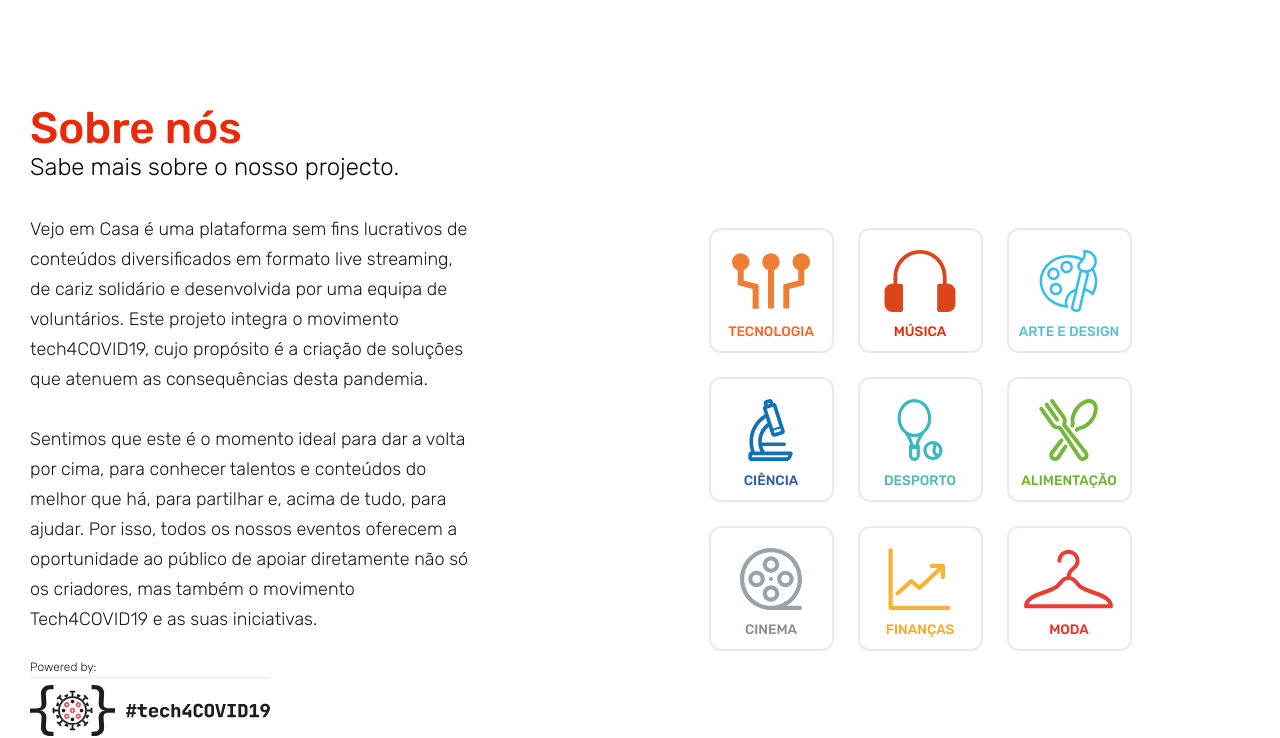
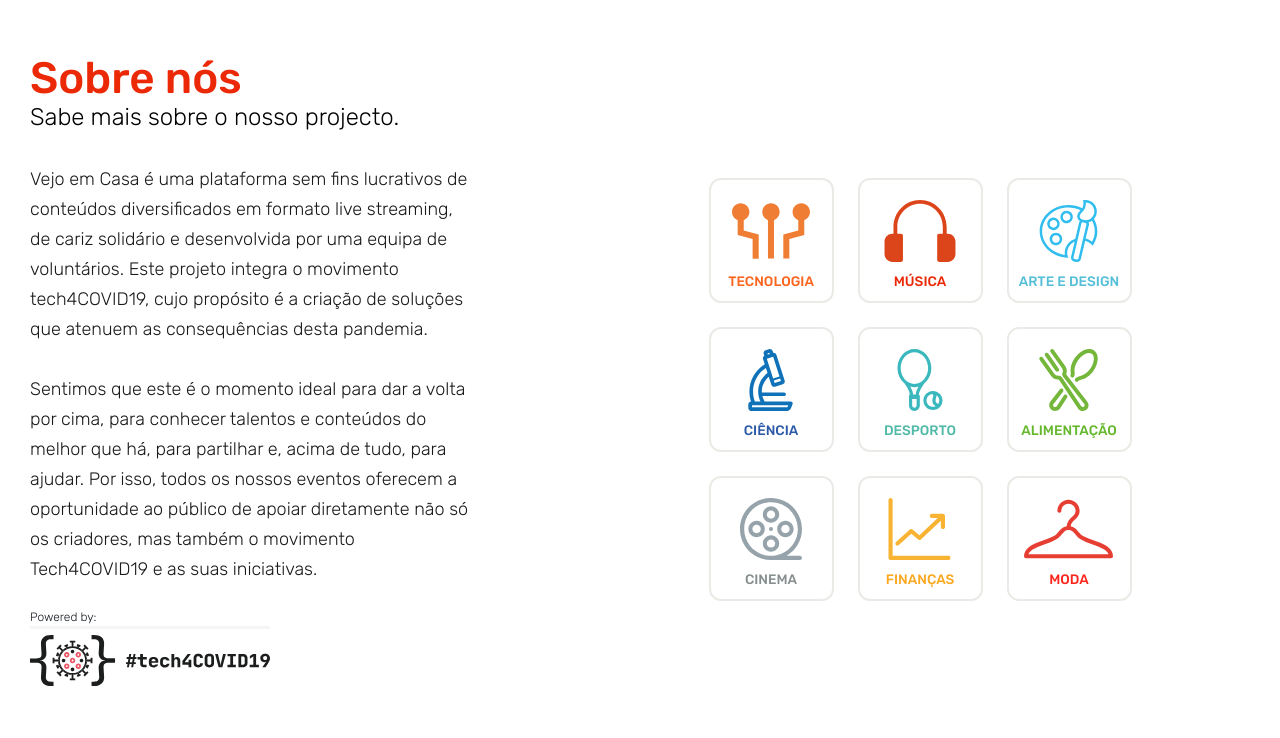
Before and after one commit to almeiduh/vejo-em-casa-fe, a React (Create React App) app: page / in a window 1280 px wide. Shown: the part 651-1389 px from the top of the page. Built offline with nearby package versions, Linux system fonts and the light colour scheme; grey boxes are pictures that could not be loaded; what axios-case-converter would draw is missing.

Commit message:
feat: test muted video and remove margin-top from about us

```diff
--- a/src/pages/Landing/Hightlight.jsx
+++ b/src/pages/Landing/Hightlight.jsx
@@ -17,7 +17,7 @@ const Highlight = () => {
     <>
       <div className={styles.container}>
         <img alt="Logo" className={styles.logo} src={vejaEmCasa} />
-        <video autoPlay loop className={styles.backgroundImg}>
+        <video autoPlay loop muted className={styles.backgroundImg}>
           <source
             src={videoMp4}
             type='video/mp4; codecs="avc1.42E0 1E, mp4a.40.2"'
--- a/src/pages/Landing/aboutus.module.css
+++ b/src/pages/Landing/aboutus.module.css
@@ -125,6 +125,7 @@
     padding: 30px;
     width: 500px;
     position: inherit;
+    margin-top: 0;
   }
 
   .powered {
```
